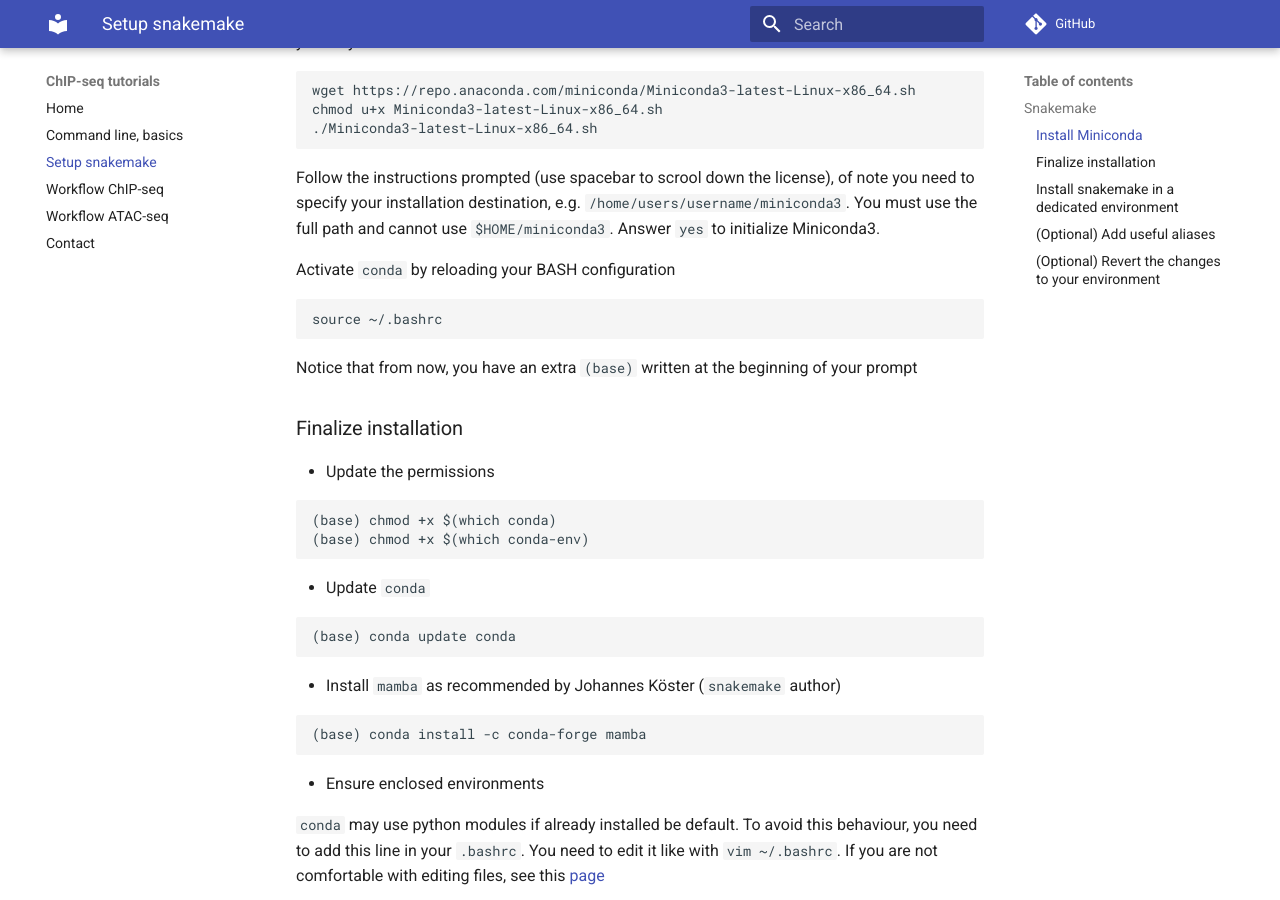
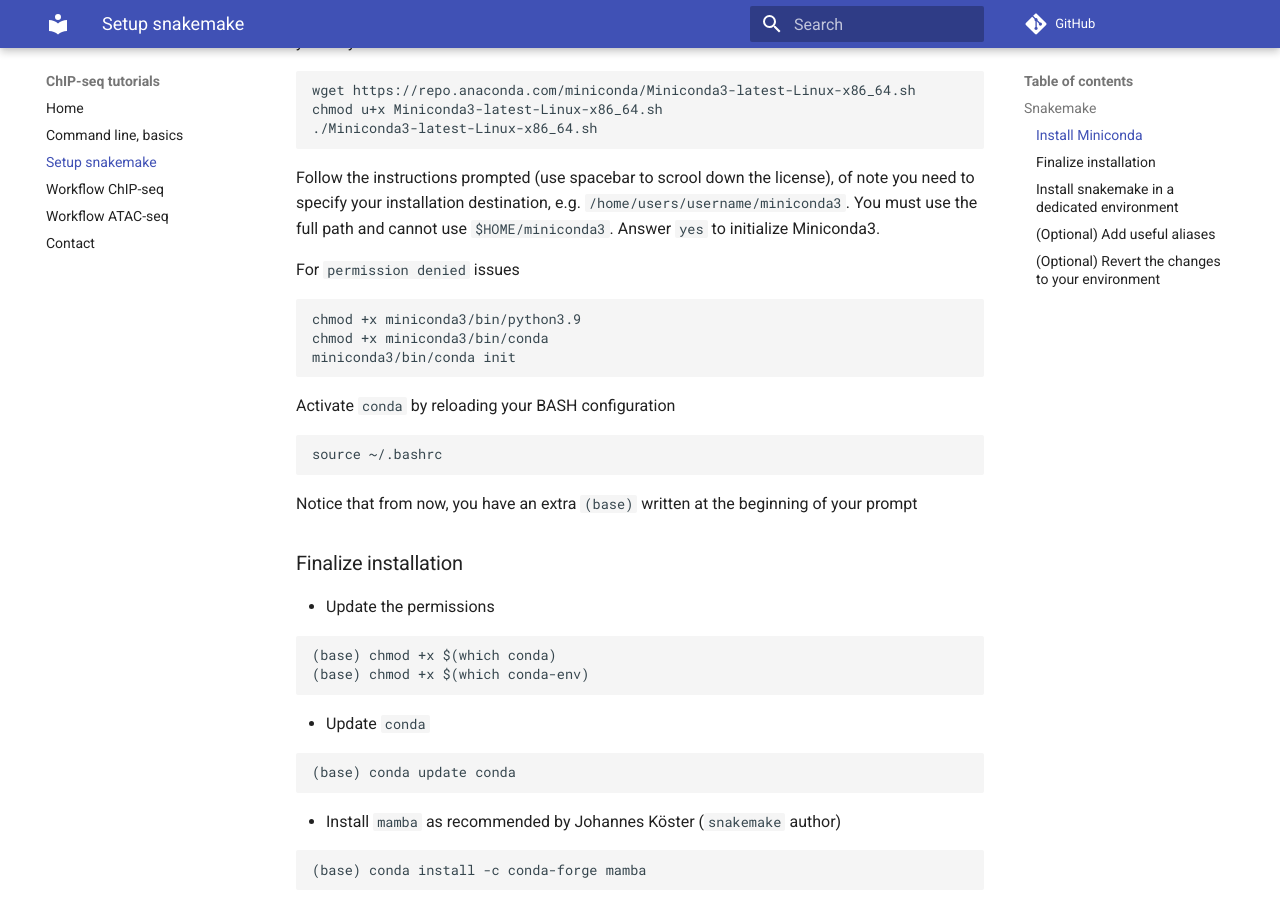
Before and after one commit to ginolhac/chip-seq, an MkDocs documentation site: the page built from docs/snakemake.md, in a window 1280 px wide and 900 px high, scrolled down 398 px. Built offline with MkDocs 1.6.1 and Material for MkDocs 9.7.7, drawn with Linux system fonts in a browser that asks for light colours; comment, search, counter and statistics services are not loaded.

Commit message:
permission issues bugfix

````diff
--- a/docs/snakemake.md
+++ b/docs/snakemake.md
@@ -18,6 +18,16 @@ chmod u+x Miniconda3-latest-Linux-x86_64.sh
 ```
 
 Follow the instructions prompted (use spacebar to scrool down the license), of note you need to specify your installation destination, e.g. `/home/users/username/miniconda3`. You must use the full path and cannot use `$HOME/miniconda3`. Answer `yes` to initialize Miniconda3.
+
+
+For `permission denied` issues
+
+```bash
+chmod +x miniconda3/bin/python3.9
+chmod +x miniconda3/bin/conda
+miniconda3/bin/conda init
+```
+
 
 Activate `conda` by reloading your BASH configuration
 
````
